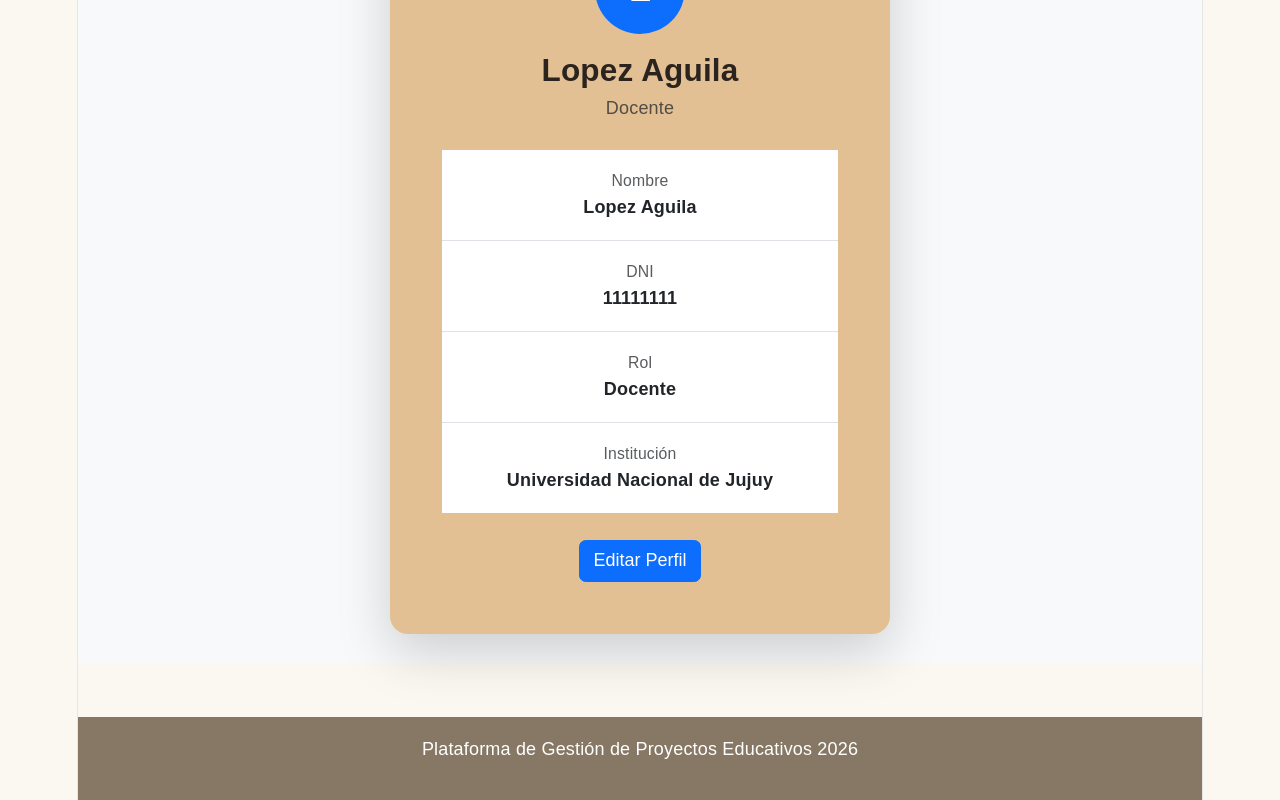
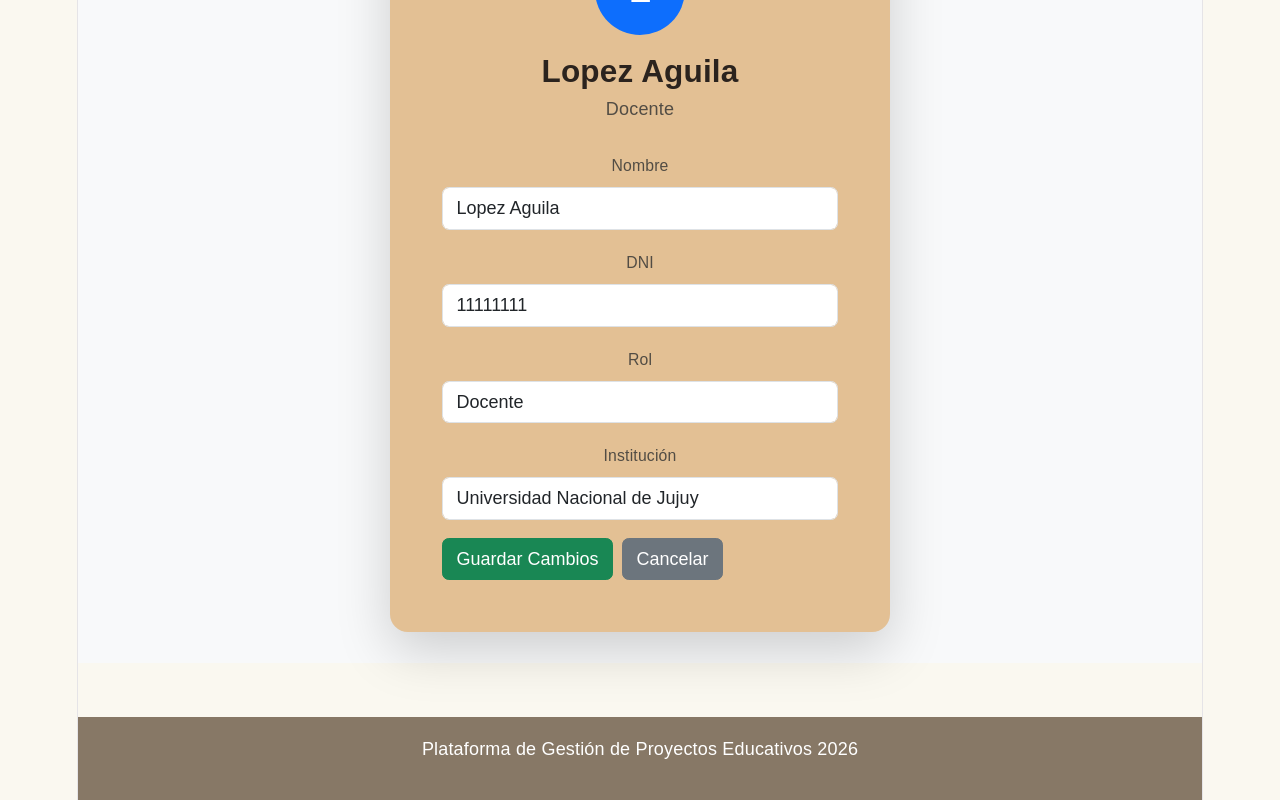
Before and after one commit to FedericoAgustin/pv_tp3_grupo20, a React (Vite) app: page /perfil in a window 1280 px wide. Both pictures are taken after a click on the button "Editar Perfil". Shown: the part 308-1108 px from the top of the page. Built offline with nearby package versions, Linux system fonts and the light colour scheme.

Commit message:
Agrego eventos del formulario perfil usuario

```diff
--- a/src/views/PerfilUsuario.jsx
+++ b/src/views/PerfilUsuario.jsx
@@ -1,49 +1,100 @@
-import React, { useContext, useState } from 'react'
-import { Button, Card, Container, ListGroup } from 'react-bootstrap';
-import { UsuarioContext } from '../context/UsuarioContext';
+import React from "react";
+import { useState, useContext } from "react";
+import { Card, Container, ListGroup, Form, Button } from "react-bootstrap";
+import { UsuarioContext } from "../context/UsuarioContext";
 
 const PerfilUsuario = () => {
   const { usuario, actualizarPerfil } = useContext(UsuarioContext);
   const [modoEdicion, setModoEdicion] = useState(false);
-    console.log(usuario);
+  const [formulario, setFormulario] = useState({ ...usuario });
+
+  const handleChange = (e) => {
+    const { name, value } = e.target;
+    setFormulario({ ...formulario, [name]: value });
+  };
+
+  const handleEditar = () => {
+    setFormulario({ ...usuario });
+    setModoEdicion(true);
+  };
+
+  const handleGuardar = (e) => {
+    e.preventDefault();
+    actualizarPerfil(formulario);
+    setModoEdicion(false);
+  };
+
+  const handleCancelar = () => {
+    setFormulario({ ...usuario });
+    setModoEdicion(false);
+  };
   return (
-        <>
     <div className="bg-light min-vh-100 d-flex align-items-center justify-content-center">
       <Container>
-                    <Card className="mx-auto shadow-lg border-0 rounded-4" style={{ maxWidth: "500px" }}                    >
+        <Card
+          className="mx-auto shadow-lg border-0 rounded-4"
+          style={{ maxWidth: "500px" }}
+        >
           <Card.Body className="p-4">
             <div className="text-center mb-4">
-                                <div className="bg-primary text-white rounded-circle d-flex align-items-center justify-content-center mx-auto mb-3"
-                                    style={{ width: "90px", height: "90px", fontSize: "2rem", fontWeight: "bold", }}
+              <div
+                className="bg-primary text-white rounded-circle d-flex align-items-center justify-content-center mx-auto mb-3"
+                style={{
+                  width: "90px",
+                  height: "90px",
+                  fontSize: "2rem",
+                  fontWeight: "bold",
+                }}
               >
                 {usuario.nombre.charAt(0)}
               </div>
               <h3 className="fw-bold mb-1">{usuario.nombre}</h3>
               <p className="text-muted mb-0">{usuario.rol}</p>
             </div>
+
             {modoEdicion ? (
               <Form onSubmit={handleGuardar}>
                 <Form.Group className="mb-3">
                   <Form.Label className="text-muted small">Nombre</Form.Label>
-                                        <Form.Control name="nombre" required />
+                  <Form.Control
+                    name="nombre"
+                    value={formulario.nombre}
+                    onChange={handleChange}
+                    required
+                  />
                 </Form.Group>
                 <Form.Group className="mb-3">
                   <Form.Label className="text-muted small">DNI</Form.Label>
-                                        <Form.Control name="dni" required />
+                  <Form.Control
+                    name="dni"
+                    value={formulario.dni}
+                    onChange={handleChange}
+                    required
+                  />
                 </Form.Group>
                 <Form.Group className="mb-3">
                   <Form.Label className="text-muted small">Rol</Form.Label>
-                                        <Form.Control name="rol" required />
+                  <Form.Control
+                    name="rol"
+                    value={formulario.rol}
+                    onChange={handleChange}
+                    required
+                  />
                 </Form.Group>
                 <Form.Group className="mb-3">
                   <Form.Label className="text-muted small">Institución</Form.Label>
-                                        <Form.Control name="institucion" required />
+                  <Form.Control
+                    name="institucion"
+                    value={formulario.institucion}
+                    onChange={handleChange}
+                    required
+                  />
                 </Form.Group>
                 <div className="d-flex gap-2 mt-2">
                   <Button type="submit" variant="success">
                     Guardar Cambios
                   </Button>
-                                        <Button variant="secondary">
+                  <Button variant="secondary" onClick={handleCancelar}>
                     Cancelar
                   </Button>
                 </div>
@@ -69,7 +120,7 @@ const PerfilUsuario = () => {
                   </ListGroup.Item>
                 </ListGroup>
                 <div className="text-center mt-4">
-                                        <Button variant="primary">
+                  <Button variant="primary" onClick={handleEditar}>
                     Editar Perfil
                   </Button>
                 </div>
@@ -79,7 +130,7 @@ const PerfilUsuario = () => {
         </Card>
       </Container>
     </div>
-        </>
-    )
-}
-export default PerfilUsuario
+  );
+};
+
+export default PerfilUsuario;
```
Lines whose indentation alone changed are shown as unchanged.
